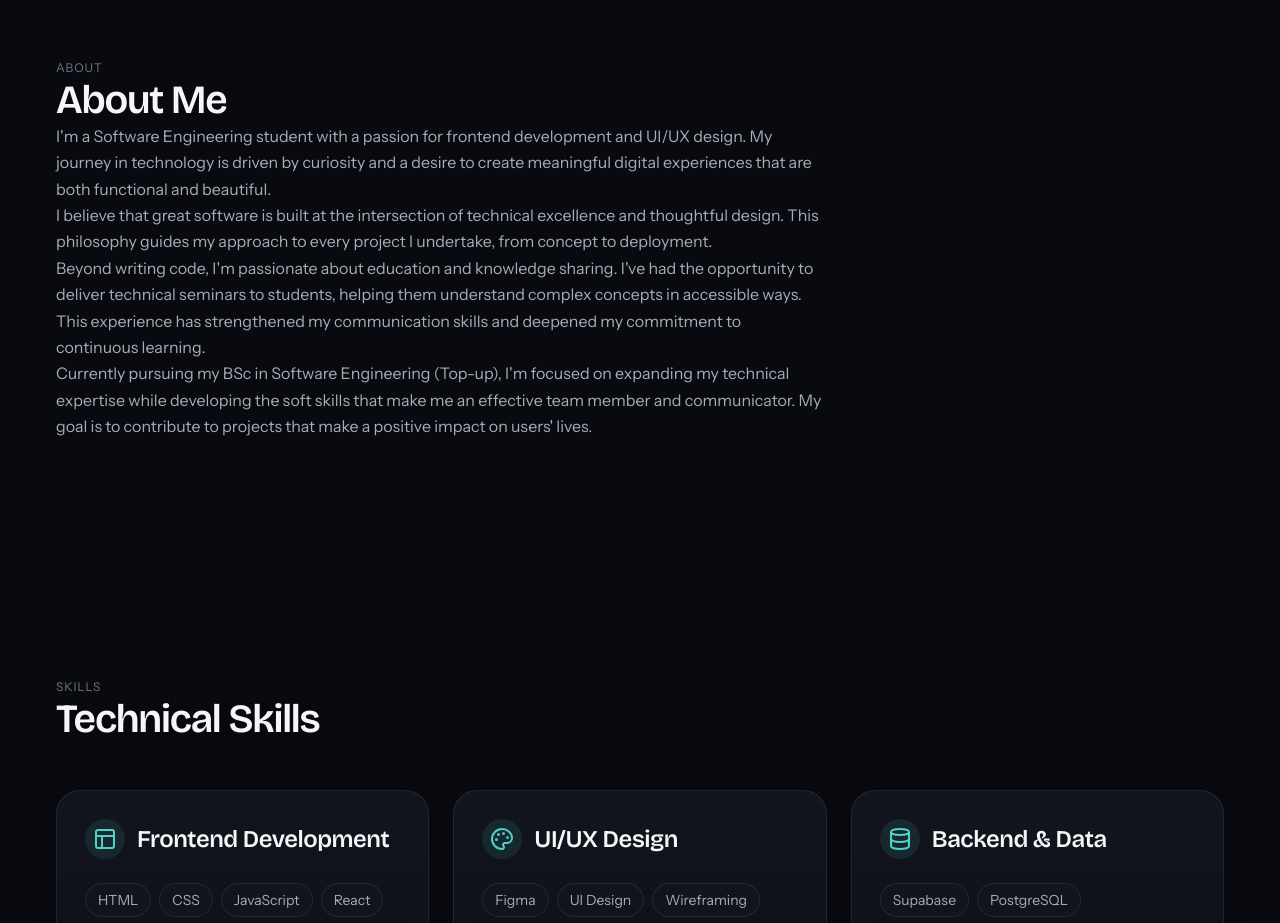
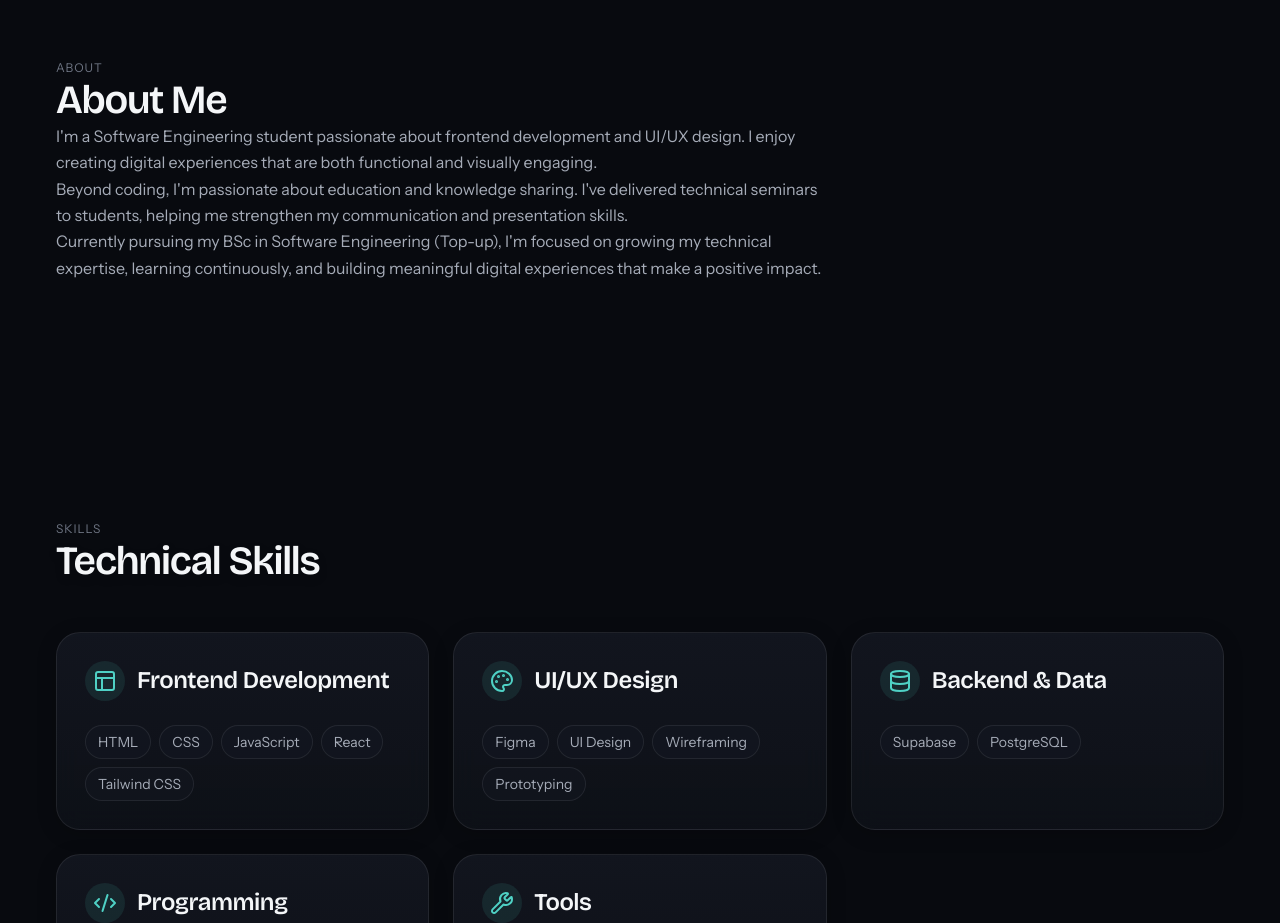
Before and after one commit to ShavishaThiloshini/MyPortfolio, a React (Vite) app in the folder shavisha-portfolio/: page / in a window 1280 px wide. Shown: the part 860-1783 px from the top of the page. Built offline with nearby package versions, Linux system fonts and the light colour scheme.

Commit message:
About changed

```diff
--- a/shavisha-portfolio/src/sections/About.jsx
+++ b/shavisha-portfolio/src/sections/About.jsx
@@ -11,9 +11,8 @@ export default function About() {
     >
       <div
         ref={ref}
-        className={`max-w-3xl transition-slow ${
-          isVisible ? 'opacity-100 translate-y-0' : 'opacity-0 translate-y-8'
-        }`}
+        className={`max-w-3xl transition-slow ${isVisible ? 'opacity-100 translate-y-0' : 'opacity-0 translate-y-8'
+          }`}
       >
         <p className="text-label mb-4">About</p>
         <h2 id="about-heading" className="font-heading text-heading mb-8">
@@ -21,29 +20,13 @@ export default function About() {
         </h2>
         <div className="space-y-6 text-body text-secondary-text">
           <p>
-            I'm a Software Engineering student with a passion for frontend
-            development and UI/UX design. My journey in technology is driven by
-            curiosity and a desire to create meaningful digital experiences that
-            are both functional and beautiful.
+            I'm a Software Engineering student passionate about frontend development and UI/UX design. I enjoy creating digital experiences that are both functional and visually engaging.
           </p>
           <p>
-            I believe that great software is built at the intersection of
-            technical excellence and thoughtful design. This philosophy guides my
-            approach to every project I undertake, from concept to deployment.
+            Beyond coding, I'm passionate about education and knowledge sharing. I've delivered technical seminars to students, helping me strengthen my communication and presentation skills.
           </p>
           <p>
-            Beyond writing code, I'm passionate about education and knowledge
-            sharing. I've had the opportunity to deliver technical seminars to
-            students, helping them understand complex concepts in accessible
-            ways. This experience has strengthened my communication skills and
-            deepened my commitment to continuous learning.
-          </p>
-          <p>
-            Currently pursuing my BSc in Software Engineering (Top-up), I'm
-            focused on expanding my technical expertise while developing the
-            soft skills that make me an effective team member and communicator.
-            My goal is to contribute to projects that make a positive impact on
-            users' lives.
+            Currently pursuing my BSc in Software Engineering (Top-up), I'm focused on growing my technical expertise, learning continuously, and building meaningful digital experiences that make a positive impact.
           </p>
         </div>
       </div>
```
